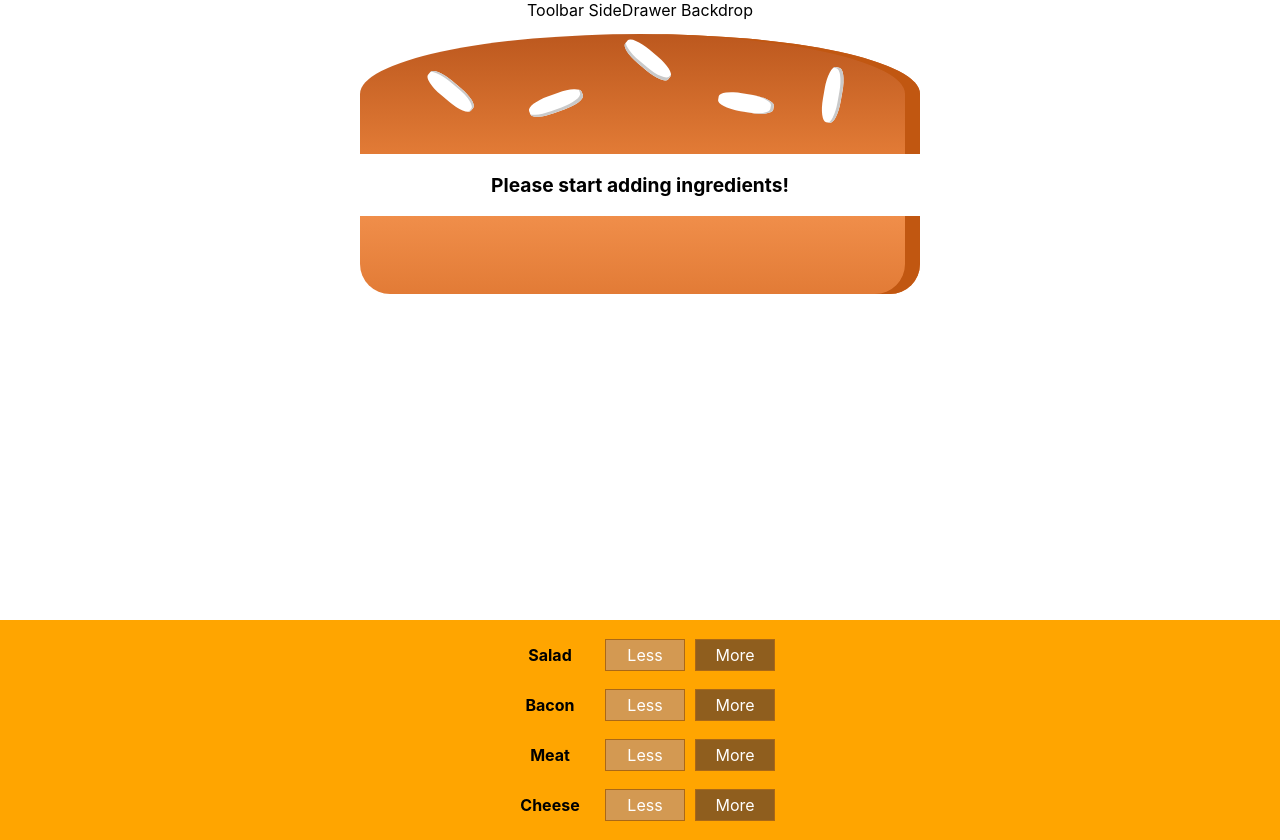
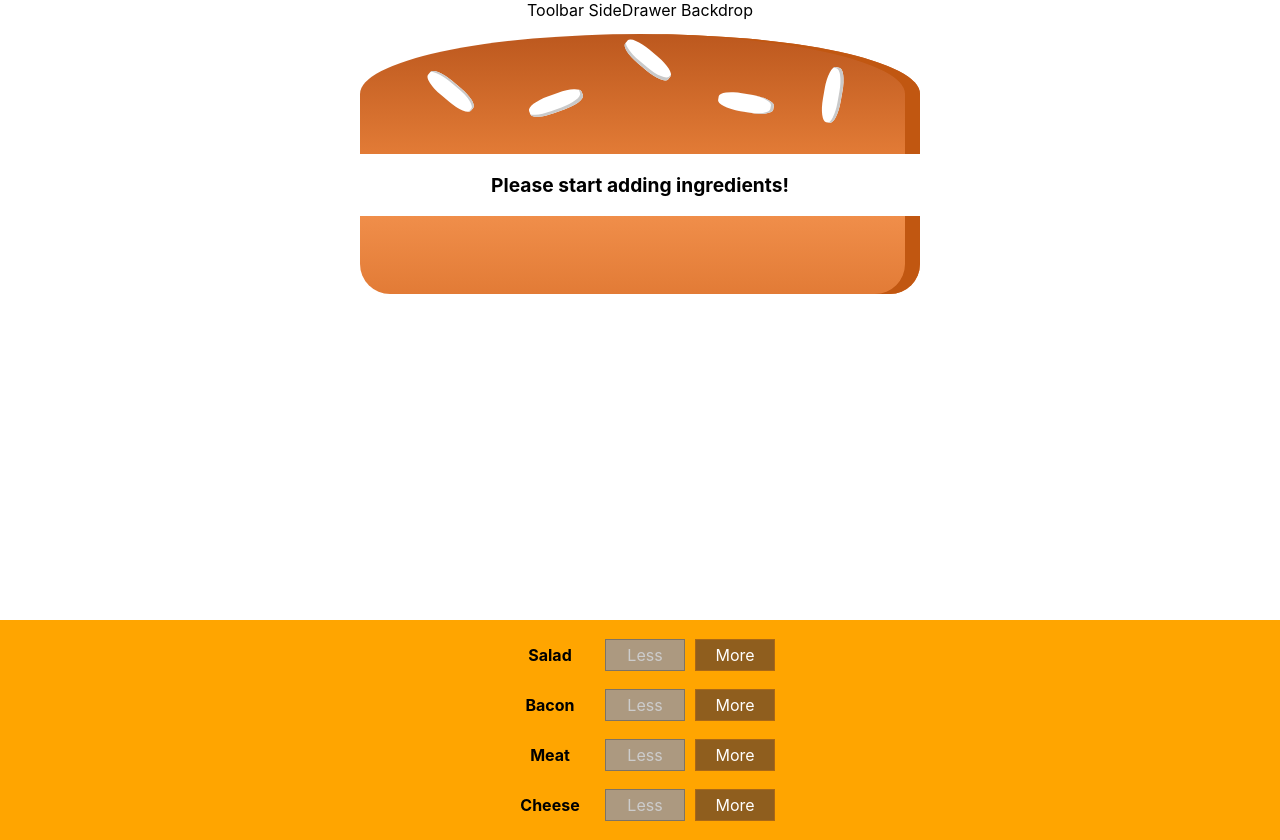
Before and after one commit to ruimds/react-redux-practice, a React (Create React App) app: page / in a window 1280 px wide. Built offline with nearby package versions, Linux system fonts and the light colour scheme.

Commit message:
Add method to remove ingredients from the burger

```diff
--- a/src/components/Burger/BuildControls/BuildControl/BuildControl.js
+++ b/src/components/Burger/BuildControls/BuildControl/BuildControl.js
@@ -4,7 +4,13 @@ import './BuildControl.css'
 const buildControl = (props) => (
     <div className="build-control">
         <div className="label">{props.label}</div>
-        <button className="less">Less</button>
+        <button
+            className="less"
+            onClick={props.removed}
+            disabled={props.disabled}
+        >
+            Less
+        </button>
         <button
             className="more"
             onClick={props.added}
--- a/src/components/Burger/BuildControls/BuildControls.js
+++ b/src/components/Burger/BuildControls/BuildControls.js
@@ -5,8 +5,8 @@ import './BuildControls.css';
 const controls = [
     {label: 'Salad', type: 'salad'},
     {label: 'Bacon', type: 'bacon'},
-    {label: 'Meat', type: 'cheese'},
-    {label: 'Cheese', type: 'meat'},
+    {label: 'Meat', type: 'meat'},
+    {label: 'Cheese', type: 'cheese'},
 ];
 
 const buildControls = (props)=> (
@@ -16,6 +16,8 @@ const buildControls = (props)=> (
                 key={ctrl.label}
                 label={ctrl.label}
                 added={() => props.ingredientAdded(ctrl.type)}
+                removed={() => props.ingredientRemoved(ctrl.type)}
+                disabled={props.disabled[ctrl.type]}
             />
         ))}
     </div>
--- a/src/containers/BurgerBuilder/BurgerBuilder.js
+++ b/src/containers/BurgerBuilder/BurgerBuilder.js
@@ -25,18 +25,45 @@ class BurgerBuilder extends Component {
         const updatedIngredients = {
             ...this.state.ingredients
         };
-        updatedIngredients[type] = this.state.ingredients[type] + 1;;
+        updatedIngredients[type] = this.state.ingredients[type] + 1;
 
         const newPrice = this.state.totalPrice + INGREDIENT_PRICE[type];
 
         this.setState({totalPrice: newPrice, ingredients: updatedIngredients});
     }
 
+    removeIngredientHandler = (type) => {
+        if (this.state.ingredients[type] === 0) {
+            return;
+        }
+        const updatedIngredients = {
+            ...this.state.ingredients
+        };
+
+        updatedIngredients[type] = this.state.ingredients[type] - 1;
+
+        const newPrice = this.state.totalPrice - INGREDIENT_PRICE[type];
+
+        this.setState({totalPrice: newPrice, ingredients: updatedIngredients});
+    }
+
     render() {
+        const disableInfo = {
+            ...this.state.ingredients
+        };
+
+        for (let key in disableInfo) {
+            disableInfo[key] = disableInfo[key] <= 0
+        }
+
         return(
             <Aux>
                 <Burger ingredients={this.state.ingredients} />
-                <BuildControls ingredientAdded = {this.addIngredientHandler}/>
+                <BuildControls
+                    ingredientAdded = {this.addIngredientHandler}
+                    ingredientRemoved = {this.removeIngredientHandler}
+                    disabled = {disableInfo}
+                />
             </Aux>
         );
     }
```
